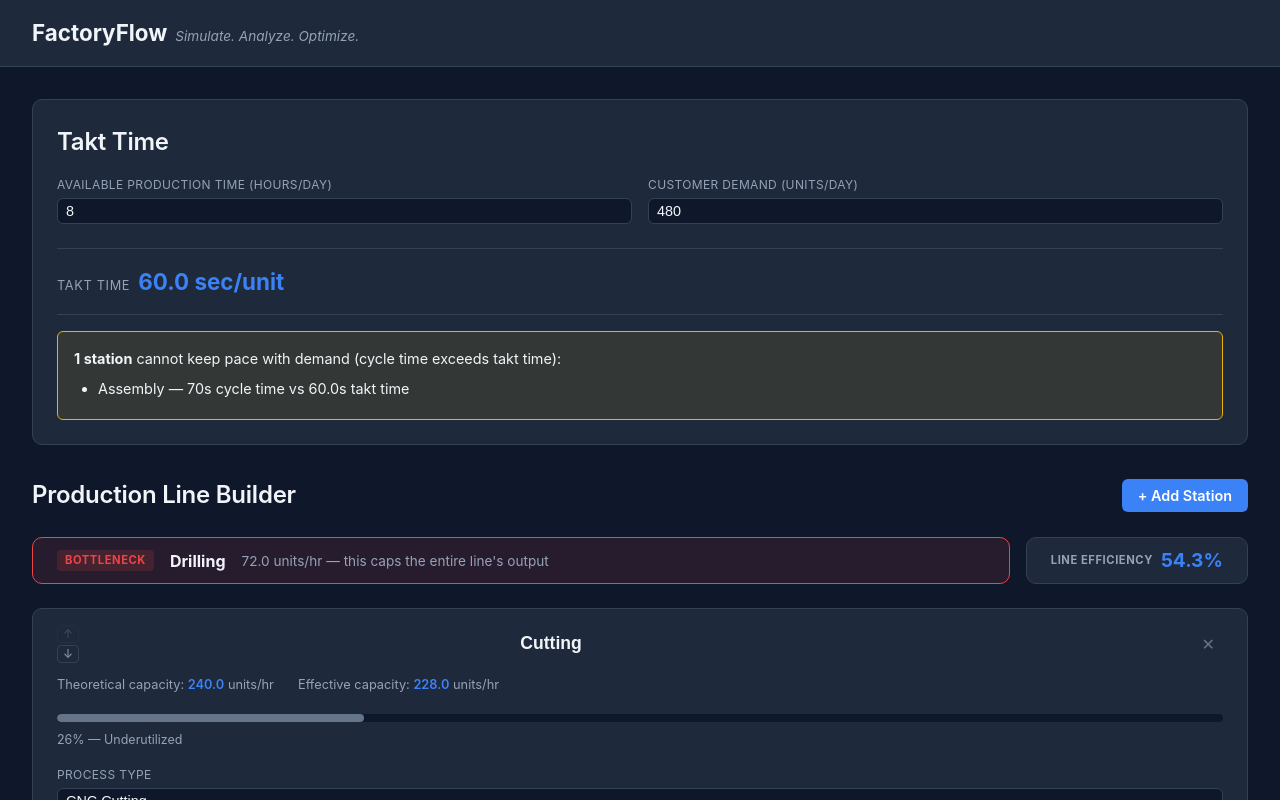
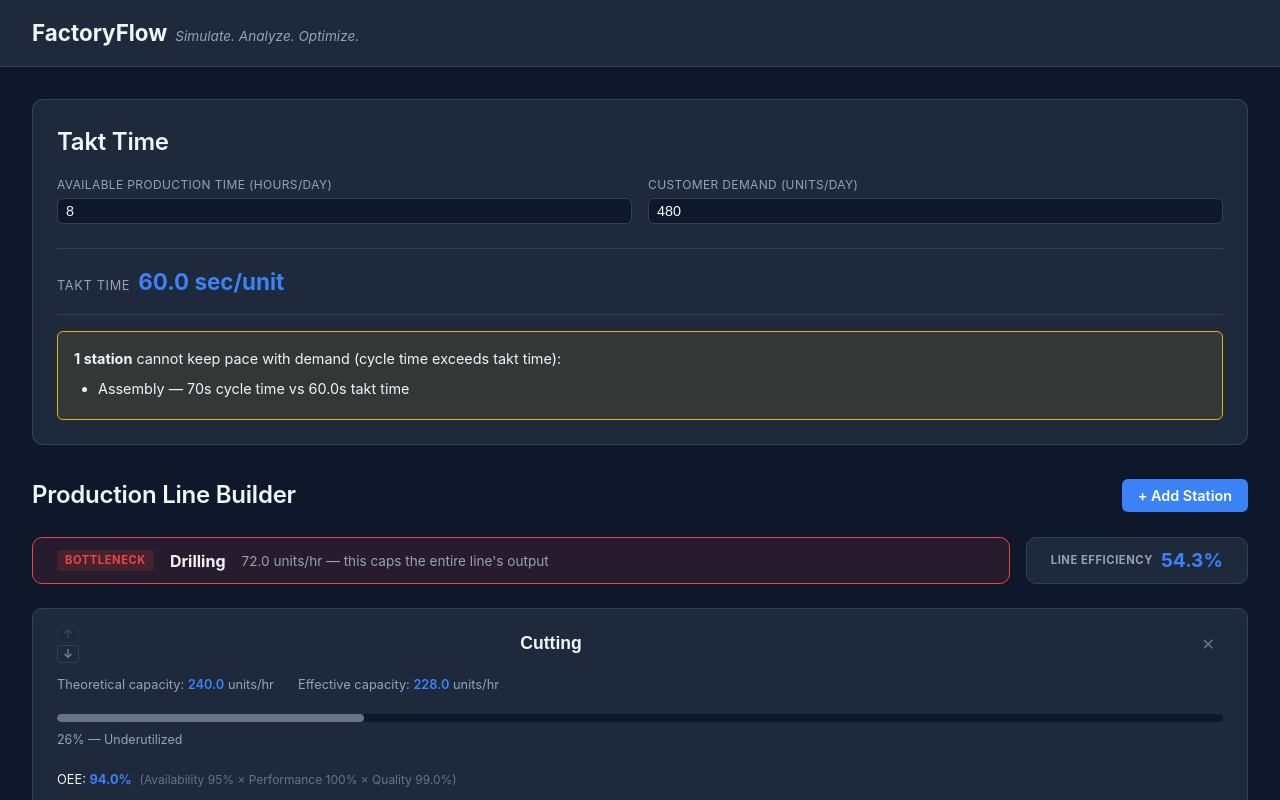
Before and after one commit to michaelhandal/factoryflow, a React (Vite) app: page / in a window 1280 px wide. Shown: the top 800 px of the page. Built offline with nearby package versions, Linux system fonts and the light colour scheme.

Commit message:
Add OEE calculation with availability/performance/quality breakdown

```diff
--- a/src/App.css
+++ b/src/App.css
@@ -410,3 +410,28 @@
   font-weight: 700;
   color: var(--color-accent);
 }
+
+/* --- OEE readout --- */
+
+.station-card__oee {
+  display: flex;
+  align-items: center;
+  gap: var(--space-sm);
+  flex-wrap: wrap;
+  font-size: 0.8rem;
+  margin-bottom: var(--space-md);
+  padding: var(--space-xs) 0;
+}
+
+.station-card__oee-value {
+  color: var(--color-text-primary);
+}
+
+.station-card__oee-value strong {
+  color: var(--color-accent);
+}
+
+.station-card__oee-breakdown {
+  color: var(--color-text-muted);
+  font-size: 0.75rem;
+}
--- /dev/null
+++ b/src/calculations/oee.js
@@ -0,0 +1,50 @@
+// src/calculations/oee.js
+
+// Performance factor is fixed at 1.0 (100%) in this simplified model.
+// Real OEE systems measure Performance as actual speed vs. ideal speed,
+// capturing minor stops and slow-running that isn't full downtime.
+// Our model doesn't simulate a station running slower than its stated
+// cycle time — the cycle time IS the actual speed — so there's no
+// separate performance loss to measure yet. This is a deliberate
+// simplification, stated openly rather than hidden inside the formula.
+const ASSUMED_PERFORMANCE_FACTOR = 1.0;
+
+/**
+ * calculateOEE
+ *
+ * Overall Equipment Effectiveness — combines three types of loss into a
+ * single score: time the station wasn't running (Availability), speed
+ * lost while running (Performance), and units lost to defects (Quality).
+ *
+ * Formula: OEE = Availability × Performance × Quality
+ *
+ * @param {object} station - a workstation object
+ * @returns {{ oee: number, availability: number, performance: number, quality: number }}
+ *   oee and each factor as fractions (0–1)
+ */
+export function calculateOEE(station) {
+  const availability = station.availability;
+  const performance = ASSUMED_PERFORMANCE_FACTOR;
+  const quality = 1 - station.defectRate;
+
+  const oee = availability * performance * quality;
+
+  return { oee, availability, performance, quality };
+}
+
+/**
+ * calculateLineOEE
+ *
+ * A simple line-level OEE: the average of each station's OEE. This is a
+ * simplification — it doesn't weight by how losses compound across a real
+ * sequential line — but gives a reasonable single-number summary for the
+ * dashboard.
+ *
+ * @param {object[]} line - array of workstation objects
+ * @returns {number} average OEE across all stations, as a fraction
+ */
+export function calculateLineOEE(line) {
+  if (!line || line.length === 0) return 0;
+  const total = line.reduce((sum, station) => sum + calculateOEE(station).oee, 0);
+  return total / line.length;
+}
--- a/src/components/StationCard.jsx
+++ b/src/components/StationCard.jsx
@@ -1,6 +1,7 @@
 // src/components/StationCard.jsx
 import { calculateEffectiveCapacity, calculateTheoreticalCapacity } from '../calculations/capacity';
 import { calculateUtilization, classifyUtilization } from '../calculations/utilization';
+import { calculateOEE } from '../calculations/oee';
 
 // Renders ONE workstation as an editable card.
 // This component has no knowledge of the rest of the line — it just displays
@@ -18,6 +19,7 @@ function StationCard({ station, onChange, onDelete, onMoveUp, onMoveDown, isFirs
   const effectiveCapacity = calculateEffectiveCapacity(station);
   const utilization = calculateUtilization(station, requiredRatePerHour);
   const utilizationStatus = classifyUtilization(utilization);
+  const { oee, availability, performance, quality } = calculateOEE(station);
 
   function handleFieldChange(field, rawValue) {
     const isNumericField = field !== 'name' && field !== 'processType';
@@ -77,6 +79,13 @@ function StationCard({ station, onChange, onDelete, onMoveUp, onMoveDown, isFirs
         </div>
         <span className="station-card__utilization-label">
           {(utilization * 100).toFixed(0)}% — {UTILIZATION_LABELS[utilizationStatus]}
+        </span>
+      </div>
+
+      <div className="station-card__oee">
+        <span className="station-card__oee-value">OEE: <strong>{(oee * 100).toFixed(1)}%</strong></span>
+        <span className="station-card__oee-breakdown">
+          (Availability {(availability * 100).toFixed(0)}% × Performance {(performance * 100).toFixed(0)}% × Quality {(quality * 100).toFixed(1)}%)
         </span>
       </div>
 
```
